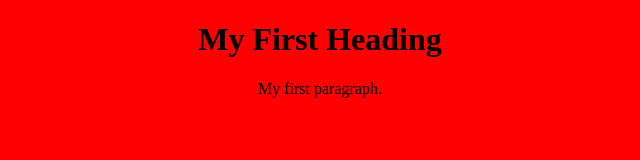
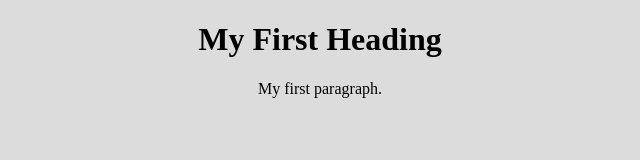
Before and after one commit to JovanyC-A/JovanyC-A.github.io, a plain HTML site: page index.html in a window 1280 px wide. Shown: the whole page, without its empty margins (320-960 px from the left). Drawn offline with Linux system fonts and the light colour scheme.

Commit message:
moreTests

```diff
--- a/styles.css
+++ b/styles.css
@@ -1,5 +1,5 @@
 body {
     margin: 0;
-    background: red;
+    background: gainsboro;
     text-align: center;
 }
```
